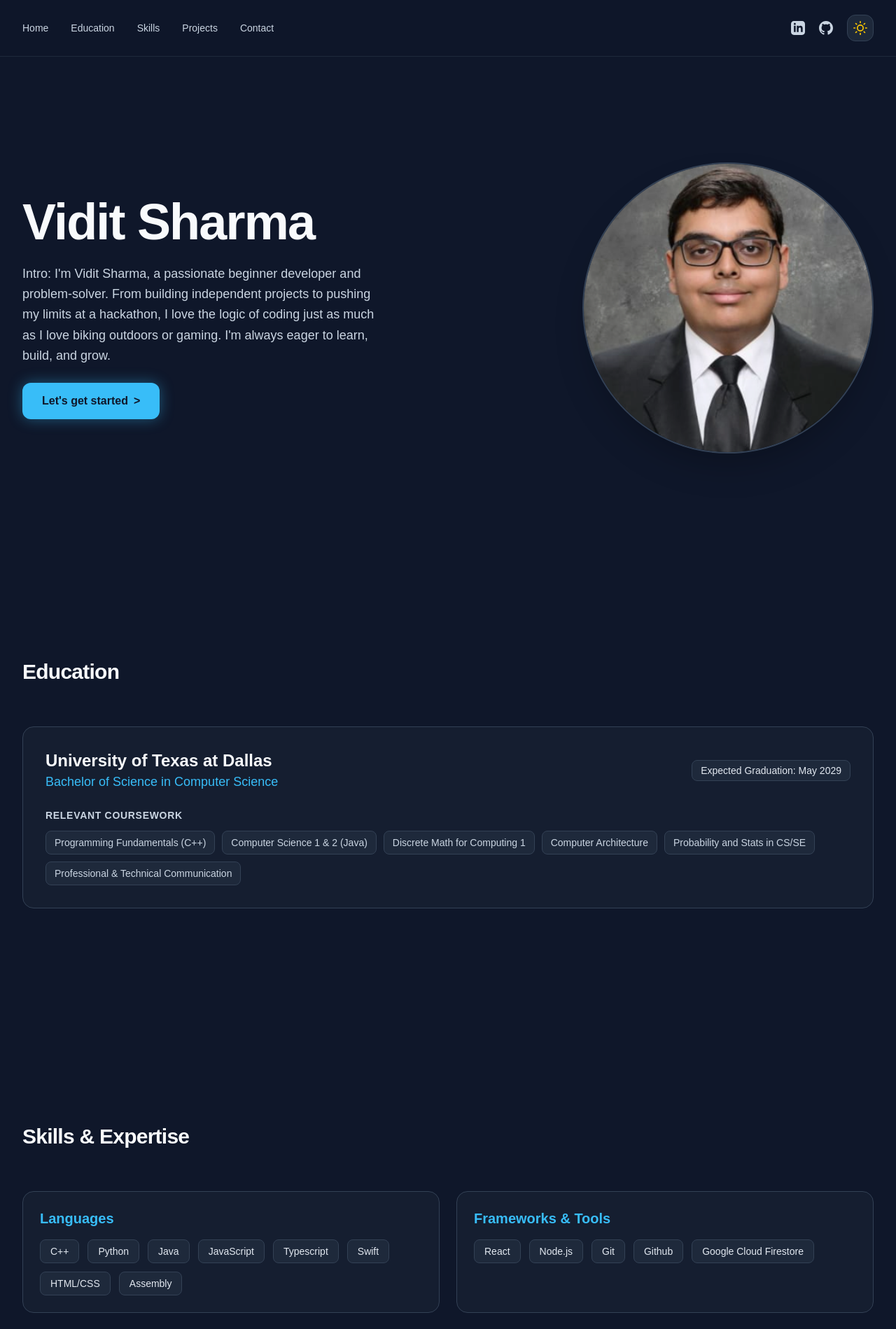
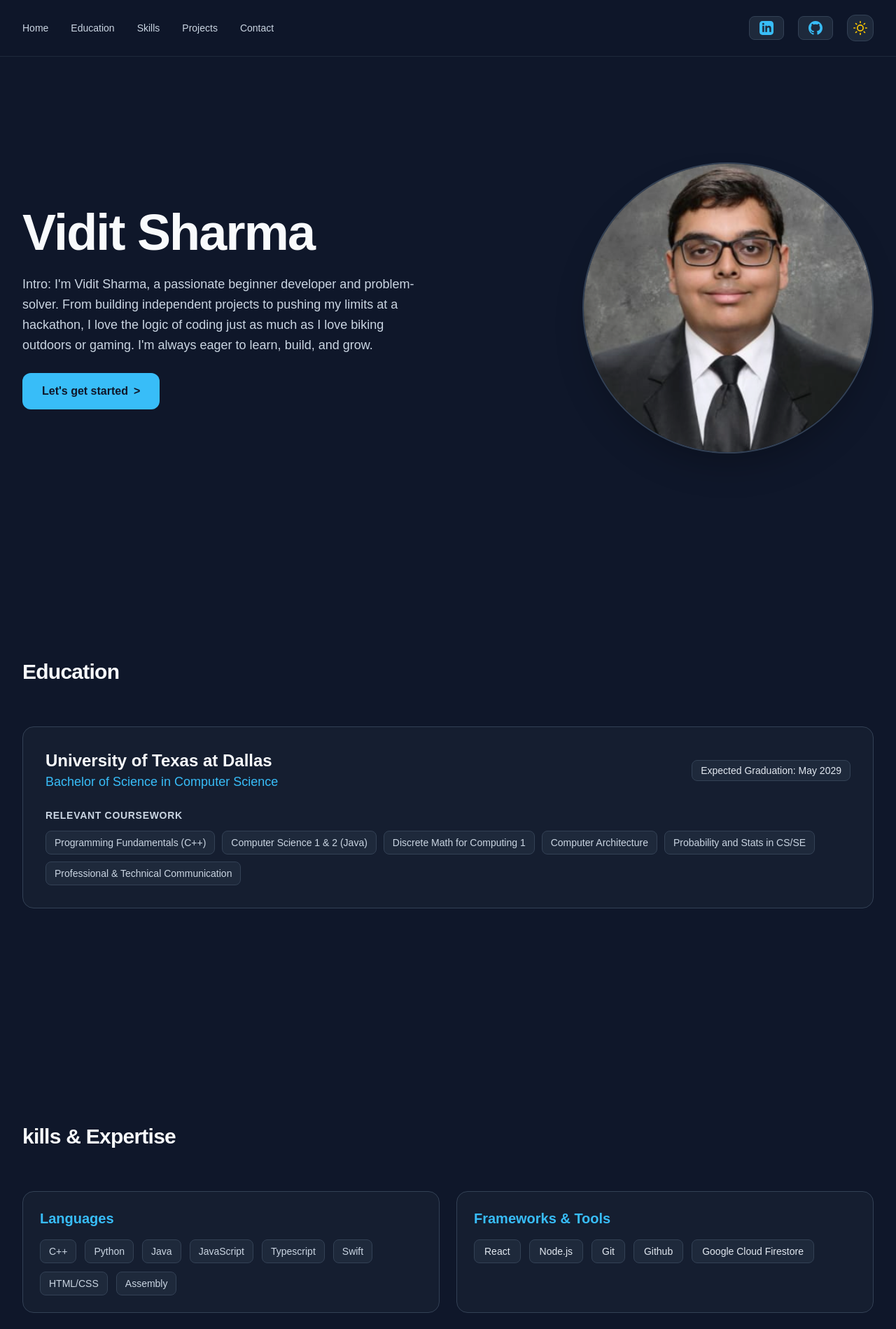
Before and after one commit to viditsmart/Vidit-s-portfolio, a Next.js app in the folder portfolio/: page / in a window 1280 px wide. Shown: the top 1899 px of the page at 70% size. Built offline with nearby package versions, Linux system fonts and the light colour scheme.

Commit message:
Bug fixes

```diff
--- a/portfolio/app/page.tsx
+++ b/portfolio/app/page.tsx
@@ -5,7 +5,7 @@ import { useState } from 'react';
 export default function PortfolioPage() {
   const [darkMode, setDarkMode] = useState(true);
   return (
-    <main className={`min-h-screen transition-colors duration-300 relative selection:bg-[#38BDF8] selection:text-[#0F172A] ${darkMode ? 'bg-[#0F172A] text-[#F8FAFC]' : 'bg-[#F8FAFC] text-[#0F172A]'}`}>
+    <main className={`min-h-screen transition-colors duration-300 relative ${darkMode ? 'bg-[#0F172A] text-[#F8FAFC]' : 'bg-[#F8FAFC] text-[#0F172A]'}`}>
 
       {/* 1. STICKY NAVIGATION BAR */}
       <header className="fixed top-0 left-0 w-full z-50 bg-[#0F172A]/85 backdrop-blur-md border-b border-[#1E293B]">
@@ -22,13 +22,13 @@ export default function PortfolioPage() {
 
           {/* Right Social Icons */}
           <div className="flex items-center gap-5 text-slate-300">
-            <a href="https://www.linkedin.com/in/viditsharma-software/" target="_blank" rel="noopener noreferrer" className="hover:text-[#38BDF8] transition-colors">
+            <a href="https://www.linkedin.com/in/viditsharma-software/" target="_blank" rel="noopener noreferrer"className={`inline-flex items-center gap-2 text-xs font-semibold px-3.5 py-1.5 rounded-lg border transition ${darkMode ? 'text-[#38BDF8] bg-[#1E293B] hover:bg-[#334155] border-[#334155]' : 'text-[#0284C7] bg-sky-50 hover:bg-sky-100 border-[#E2E8F0]'}`}>
               <svg className="w-5 h-5 fill-current" viewBox="0 0 24 24">
                 <path d="M19 0h-14c-2.761 0-5 2.239-5 5v14c0 2.761 2.239 5 5 5h14c2.762 0 5-2.239 5-5v-14c0-2.761-2.238-5-5-5zm-11 19h-3v-11h3v11zm-1.5-12.268c-.966 0-1.75-.79-1.75-1.764s.784-1.764 1.75-1.764 1.75.79 1.75 1.764-.783 1.764-1.75 1.764zm13.5 12.268h-3v-5.604c0-3.368-4-3.113-4 0v5.604h-3v-11h3v1.765c1.396-2.586 7-2.777 7 2.476v6.759z"/>
               </svg>
             </a>
 
-            <a href="https://github.com/viditsmart" target="_blank" rel="noopener noreferrer" className="hover:text-[#38BDF8] transition-colors">
+            <a href="https://github.com/viditsmart" target="_blank" rel="noopener noreferrer"className={`inline-flex items-center gap-2 text-xs font-semibold px-3.5 py-1.5 rounded-lg border transition ${darkMode ? 'text-[#38BDF8] bg-[#1E293B] hover:bg-[#334155] border-[#334155]' : 'text-[#0284C7] bg-sky-50 hover:bg-sky-100 border-[#E2E8F0]'}`}>
               <svg className="w-5 h-5 fill-current" viewBox="0 0 24 24">
                 <path d="M12 0c-6.626 0-12 5.373-12 12 0 5.302 3.438 9.8 8.207 11.387.599.111.793-.261.793-.577v-2.234c-3.338.726-4.033-1.416-4.033-1.416-.546-1.387-1.333-1.756-1.333-1.756-1.089-.745.083-.729.083-.729 1.205.084 1.839 1.237 1.839 1.237 1.07 1.834 2.807 1.304 3.492.997.107-.775.418-1.305.762-1.604-2.665-.305-5.467-1.334-5.467-5.931 0-1.311.469-2.381 1.236-3.221-.124-.303-.535-1.524.117-3.176 0 0 1.008-.322 3.301 1.23.957-.266 1.983-.399 3.003-.404 1.02.005 2.047.138 3.006.404 2.291-1.552 3.297-1.23 3.297-1.23.653 1.653.242 2.874.118 3.176.77.84 1.235 1.911 1.235 3.221 0 4.609-2.807 5.624-5.479 5.921.43.372.823 1.102.823 2.222v3.293c0 .319.192.694.801.576 4.765-1.589 8.199-6.086 8.199-11.386 0-6.627-5.373-12-12-12z"/>
               </svg>
@@ -69,13 +69,13 @@ export default function PortfolioPage() {
             <h1 className="text-5xl md:text-7xl font-bold tracking-tight text-[#F8FAFC]">
               Vidit Sharma
             </h1>
-            <p className={`text-base md:text-lg leading-relaxed max-w-lg ${darkMode ? 'text-slate-300' : 'text-[#475569]'}`}>
+            <p className={`text-base md:text-lg leading-relaxed ${darkMode ? 'text-slate-300' : 'text-[#475569]'}`}>
               Intro: I'm Vidit Sharma, a passionate beginner developer and problem-solver. From building independent projects to pushing my limits at a hackathon, I love the logic of coding just as much as I love biking outdoors or gaming. I'm always eager to learn, build, and grow.
             </p>
             <div>
               <a
                 href="#projects"
-                className="inline-flex items-center gap-2 bg-[#38BDF8] hover:bg-[#7dd3fc] text-[#0F172A] font-semibold px-7 py-3.5 rounded-xl transition shadow-[0_0_20px_rgba(56,189,248,0.4)]"
+                className={`inline-flex items-center gap-2 font-semibold px-7 py-3.5 rounded-xl transition ${darkMode ? 'bg-[#38BDF8] hover:bg-[#7dd3fc] text-[#0F172A]' : 'bg-[#0284C7] hover:bg-[#026d9c] text-white shadow-md'}`}
               >
                 Let's get started <span>&gt;</span>
               </a>
@@ -100,12 +100,12 @@ export default function PortfolioPage() {
       {/* EDUCATION SECTION */}
       <section id="education" className="min-h-[80vh] py-24 px-8 max-w-7xl mx-auto flex flex-col justify-center">
         <div className="mb-12">
-          <h2 className="text-3xl font-bold tracking-tight mb-3">Education</h2>
+          <h2 className={`text-3xl font-bold tracking-tight mb-3 ${darkMode ? 'text-[#F8FAFC]' : 'text-[#0F172A]'}`}>Education</h2>
 
         </div>
 
         {/* Education Card */}
-        <div className={`p-8 rounded-2xl border transition ${darkMode ? 'bg-[#1E293B]/40 border-[#334155]' : 'bg-white border-[#E2E8F0] shadow-sm'}`}>
+        <div className={`p-8 rounded-2xl border transition ${darkMode ? 'bg-[#1E293B]/40 border-[#334155]' : 'bg-[#FFFFFF] border-[#E2E8F0] shadow-sm'}`}>
           <div className="flex flex-col md:flex-row md:items-center justify-between mb-6 gap-2">
             <div>
               <h3 className="text-2xl font-bold text-[#F8FAFC]">University of Texas at Dallas</h3>
@@ -138,25 +138,25 @@ export default function PortfolioPage() {
       {/* 3. SKILLS SECTION */}
       <section id="skills" className="min-h-screen py-24 px-8 max-w-7xl mx-auto flex flex-col justify-center">
         <div className="mb-12">
-          <h2 className="text-3xl font-bold tracking-tight mb-3">Skills & Expertise</h2>
+          <h2 className={`text-3xl font-bold tracking-tight mb-3 ${darkMode ? 'text-[#F8FAFC]' : 'text-[#0F172A]'}`}>kills & Expertise</h2>
 
         </div>
 
         <div className="grid grid-cols-1 md:grid-cols-2 gap-6">
           <div className={`p-6 rounded-2xl border transition ${darkMode ? 'bg-[#1E293B]/40 border-[#334155]' : 'bg-white border-[#E2E8F0] shadow-sm'}`}>
-            <h3 className="text-xl font-semibold mb-4 text-[#38BDF8]">Languages</h3>
+            <h3 className={`text-xl font-semibold mb-4 ${darkMode ? 'text-[#38BDF8]' : 'text-[#0ea5e9]'}`}>Languages</h3>
             <div className="flex flex-wrap gap-3">
-              <span className="bg-[#1E293B] text-slate-200 px-3.5 py-1.5 rounded-lg text-sm font-medium border border-[#334155]">C++</span>
-              <span className="bg-[#1E293B] text-slate-200 px-3.5 py-1.5 rounded-lg text-sm font-medium border border-[#334155]">Python</span>
-              <span className="bg-[#1E293B] text-slate-200 px-3.5 py-1.5 rounded-lg text-sm font-medium border border-[#334155]">Java</span>
-              <span className="bg-[#1E293B] text-slate-200 px-3.5 py-1.5 rounded-lg text-sm font-medium border border-[#334155]">JavaScript</span>
-              <span className="bg-[#1E293B] text-slate-200 px-3.5 py-1.5 rounded-lg text-sm font-medium border border-[#334155]">Typescript</span>
-              <span className="bg-[#1E293B] text-slate-200 px-3.5 py-1.5 rounded-lg text-sm font-medium border border-[#334155]">Swift</span>
-              <span className="bg-[#1E293B] text-slate-200 px-3.5 py-1.5 rounded-lg text-sm font-medium border border-[#334155]">HTML/CSS</span>
-              <span className="bg-[#1E293B] text-slate-200 px-3.5 py-1.5 rounded-lg text-sm font-medium border border-[#334155]">Assembly</span>
+              <span className={`px-3 py-1.5 rounded-lg text-sm border ${darkMode ? 'bg-[#1E293B] text-slate-300 border-[#334155]' : 'bg-slate-100 text-[#0F172A] border-[#E2E8F0]'}`}>C++</span>
+              <span className={`px-3 py-1.5 rounded-lg text-sm border ${darkMode ? 'bg-[#1E293B] text-slate-300 border-[#334155]' : 'bg-slate-100 text-[#0F172A] border-[#E2E8F0]'}`}>Python</span>
+              <span className={`px-3 py-1.5 rounded-lg text-sm border ${darkMode ? 'bg-[#1E293B] text-slate-300 border-[#334155]' : 'bg-slate-100 text-[#0F172A] border-[#E2E8F0]'}`}>Java</span>
+              <span className={`px-3 py-1.5 rounded-lg text-sm border ${darkMode ? 'bg-[#1E293B] text-slate-300 border-[#334155]' : 'bg-slate-100 text-[#0F172A] border-[#E2E8F0]'}`}>JavaScript</span>
+              <span className={`px-3 py-1.5 rounded-lg text-sm border ${darkMode ? 'bg-[#1E293B] text-slate-300 border-[#334155]' : 'bg-slate-100 text-[#0F172A] border-[#E2E8F0]'}`}>Typescript</span>
+              <span className={`px-3 py-1.5 rounded-lg text-sm border ${darkMode ? 'bg-[#1E293B] text-slate-300 border-[#334155]' : 'bg-slate-100 text-[#0F172A] border-[#E2E8F0]'}`}>Swift</span>
+              <span className={`px-3 py-1.5 rounded-lg text-sm border ${darkMode ? 'bg-[#1E293B] text-slate-300 border-[#334155]' : 'bg-slate-100 text-[#0F172A] border-[#E2E8F0]'}`}>HTML/CSS</span>
+              <span className={`px-3 py-1.5 rounded-lg text-sm border ${darkMode ? 'bg-[#1E293B] text-slate-300 border-[#334155]' : 'bg-slate-100 text-[#0F172A] border-[#E2E8F0]'}`}>Assembly</span>
             </div>
           </div>
-          <div className="bg-[#1E293B]/40 border border-[#334155] p-6 rounded-2xl">
+          <div className={`p-6 rounded-2xl border transition ${darkMode ? 'bg-[#1E293B]/40 border-[#334155]' : 'bg-white border-[#E2E8F0] shadow-sm'}`}>
             <h3 className="text-xl font-semibold mb-4 text-[#38BDF8]">Frameworks & Tools</h3>
             <div className="flex flex-wrap gap-3">
               <span className="bg-[#1E293B] text-slate-200 px-3.5 py-1.5 rounded-lg text-sm font-medium border border-[#334155]">React</span>
@@ -192,8 +192,8 @@ export default function PortfolioPage() {
       {/* 4. PROJECTS SECTION */}
       <section id="projects" className="min-h-screen py-24 px-8 max-w-7xl mx-auto flex flex-col justify-center">
         <div className="mb-12">
-          <h2 className="text-3xl font-bold tracking-tight mb-3">Projects</h2>
-          <p className="text-slate-400">A showcase of my recent backend, data analysis, and full-stack development work.</p>
+          <h2 className={`text-3xl font-bold tracking-tight mb-3 ${darkMode ? 'text-[#F8FAFC]' : 'text-[#0F172A]'}`}>Projects</h2>
+          <p className={`text-base md:text-lg leading-relaxed ${darkMode ? 'text-slate-300' : 'text-[#475569]'}`}>A showcase of my recent backend, data analysis, and full-stack development work.</p>
         </div>
 
         {/* Projects Grid */}
@@ -323,7 +323,7 @@ export default function PortfolioPage() {
 
       {/* 5. CONTACT SECTION */}
       <section id="contact" className="min-h-[70vh] py-24 px-8 max-w-7xl mx-auto flex flex-col justify-center items-center text-center border-t border-[#1E293B]">
-        <h2 className="text-3xl font-bold tracking-tight mb-4 text-[#F8FAFC]">Get In Touch</h2>
+        <h2 className={`text-3xl font-bold tracking-tight mb-3 ${darkMode ? 'text-[#F8FAFC]' : 'text-[#0F172A]'}`}>Get In Touch</h2>
 
         {/* Email Card with Icon */}
         <a
```
